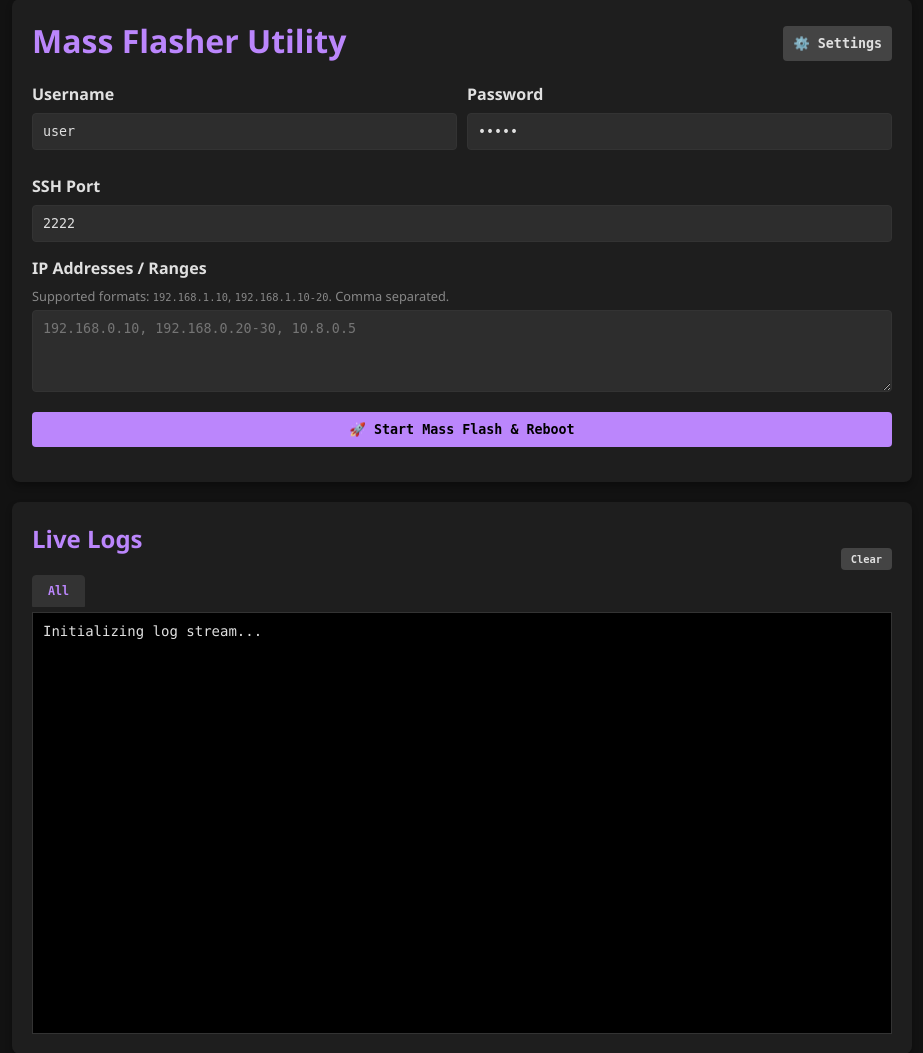
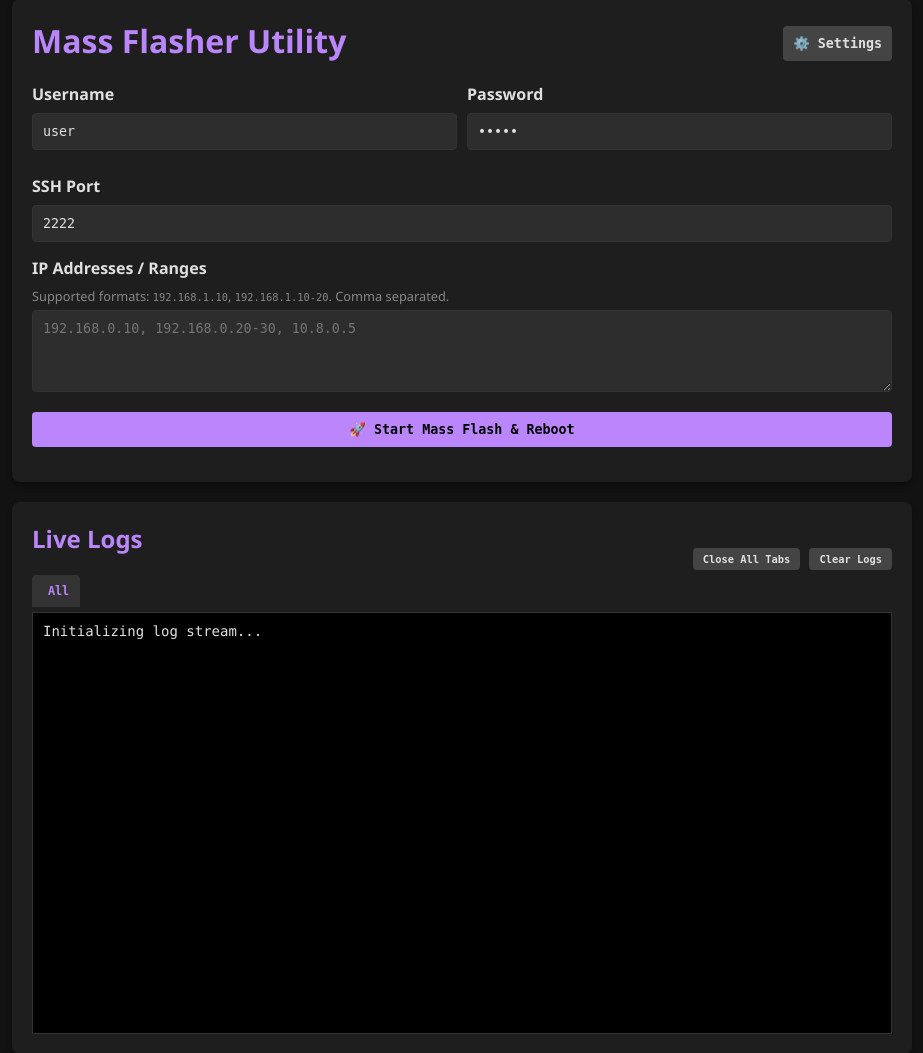
Before and after one commit to masseselsev/controlboard, a Flask app: page / in a window 1280 px wide. Shown: the part 21-1074 px from the top of the page, without its empty margins (178-1101 px from the left). Run offline with Flask 3, Linux system fonts and the light colour scheme; data that the repository does not hold is empty.

Commit message:
Add close buttons and Close All functionality to Mass Flasher

```diff
--- a/mass_flasher/templates/index.html
+++ b/mass_flasher/templates/index.html
@@ -105,13 +105,16 @@
             color: #888;
             border: 1px solid var(--border-color);
             border-radius: 4px 4px 0 0;
-            padding: 8px 15px;
+            padding: 8px 10px 8px 15px;
             cursor: pointer;
             font-size: 0.9em;
             flex-grow: 0;
             width: auto;
             margin-bottom: 0;
             transition: all 0.2s;
+            display: flex;
+            align-items: center;
+            gap: 8px;
         }
 
         .tab-btn:hover {
@@ -123,6 +126,20 @@
             color: var(--accent-color);
             border-bottom: 1px solid var(--tab-active-bg);
             font-weight: bold;
+        }
+
+        .close-tab {
+            font-size: 1.1em;
+            line-height: 0.8;
+            color: #666;
+            border-radius: 50%;
+            padding: 0 4px;
+            transition: color 0.2s, background-color 0.2s;
+        }
+
+        .close-tab:hover {
+            color: var(--error-color);
+            background-color: rgba(255, 255, 255, 0.1);
         }
 
         .log-container {
@@ -220,8 +237,13 @@
         <div class="card">
             <div style="display:flex; justify-content:space-between; align-items:flex-end;">
                 <h2>Live Logs</h2>
-                <button class="secondary" onclick="clearLogs()"
-                    style="width:auto; font-size: 0.8em; padding: 5px 10px; margin-bottom: 5px;">Clear</button>
+                <div>
+                    <button class="secondary" onclick="closeAllTabs()"
+                        style="width:auto; font-size: 0.8em; padding: 5px 10px; margin-bottom: 5px; margin-right:5px;">Close
+                        All Tabs</button>
+                    <button class="secondary" onclick="clearLogs()"
+                        style="width:auto; font-size: 0.8em; padding: 5px 10px; margin-bottom: 5px;">Clear Logs</button>
+                </div>
             </div>
 
             <!-- Tabs Header -->
@@ -289,9 +311,22 @@
             // Create Button
             const btn = document.createElement('button');
             btn.className = 'tab-btn';
-            btn.textContent = ip;
             btn.onclick = () => switchTab(safeIp);
             btn.id = `btn-${safeIp}`;
+
+            // Tab Text
+            const textSpan = document.createElement('span');
+            textSpan.textContent = ip;
+            btn.appendChild(textSpan);
+
+            // Close Button
+            const closeSpan = document.createElement('span');
+            closeSpan.className = 'close-tab';
+            closeSpan.innerHTML = '&times;';
+            closeSpan.title = "Close Tab";
+            closeSpan.onclick = (e) => closeTab(ip, e);
+            btn.appendChild(closeSpan);
+
             tabsHeader.appendChild(btn);
 
             // Create Content Div
@@ -299,6 +334,30 @@
             div.className = 'log-container';
             div.id = `log-${safeIp}`;
             tabsContent.appendChild(div);
+        }
+
+        function closeTab(ip, event) {
+            if (event) event.stopPropagation();
+
+            const safeIp = ip.replace(/\./g, '-');
+            const btn = document.getElementById(`btn-${safeIp}`);
+            const div = document.getElementById(`log-${safeIp}`);
+
+            if (btn) btn.remove();
+            if (div) div.remove();
+
+            knownIps.delete(ip);
+
+            // If closed tab was active, switch to all
+            if (activeTab === safeIp) {
+                switchTab('all');
+            }
+        }
+
+        function closeAllTabs() {
+            const ips = Array.from(knownIps);
+            ips.forEach(ip => closeTab(ip, null));
+            switchTab('all');
         }
 
         function switchTab(safeIp) {
@@ -371,9 +430,6 @@
         function clearLogs() {
             // Clear content of all containers
             document.querySelectorAll('.log-container').forEach(c => c.innerHTML = '');
-            // Optionally remove dynamic tabs?
-            // User might want to keep structure. Let's keep structure but clear content.
-            // If user wants full reset, they can refresh.
         }
 
         // Settings Logic matches previous...
```
